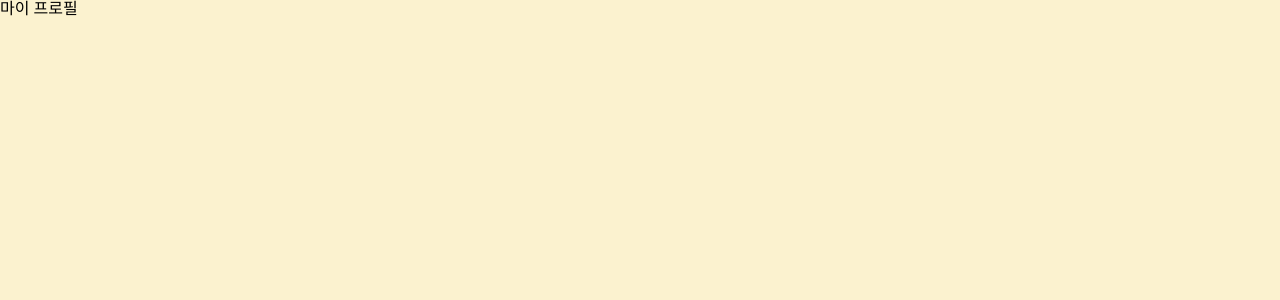
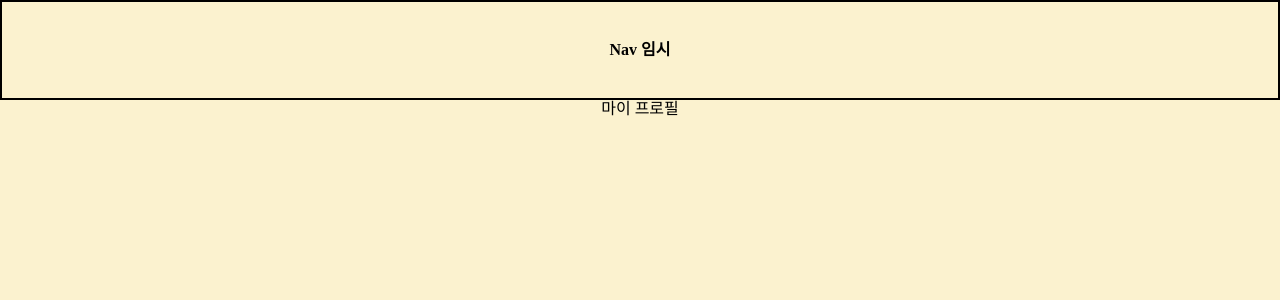
Before and after one commit to prgrms-fe-devcourse/FEDC3_POMO_DY, a Next.js app: page /profile in a window 1280 px wide. Shown: the top 300 px of the page. Built offline with nearby package versions, Linux system fonts and the light colour scheme; a web font is replaced by a local one.

Commit message:
feat: 임시 Nav바 설정

```diff
--- a/pages/profile/index.tsx
+++ b/pages/profile/index.tsx
@@ -1,7 +1,34 @@
+import styled from '@emotion/styled';
+import { COLORS } from 'styles/colors';
+
+const Main = styled.div`
+  margin-top: 100px;
+  justify-content: center;
+  align-items: center;
+  display: flex;
+`;
+
+const Nav = styled.div`
+  position: fixed;
+  top: 0;
+  left: 0;
+  right: 0;
+  height: 96px;
+  background: ${COLORS.sub_yellow};
+  font-weight: bold;
+  display: flex;
+  justify-content: center;
+  align-items: center;
+  border: 2px solid black;
+`;
+
 export default function MyProfile() {
   return (
     <>
-      <div>마이 프로필</div>
+      <Nav>Nav 임시</Nav>
+      <Main>
+        <div>마이 프로필</div>
+      </Main>
     </>
   );
 }
```
